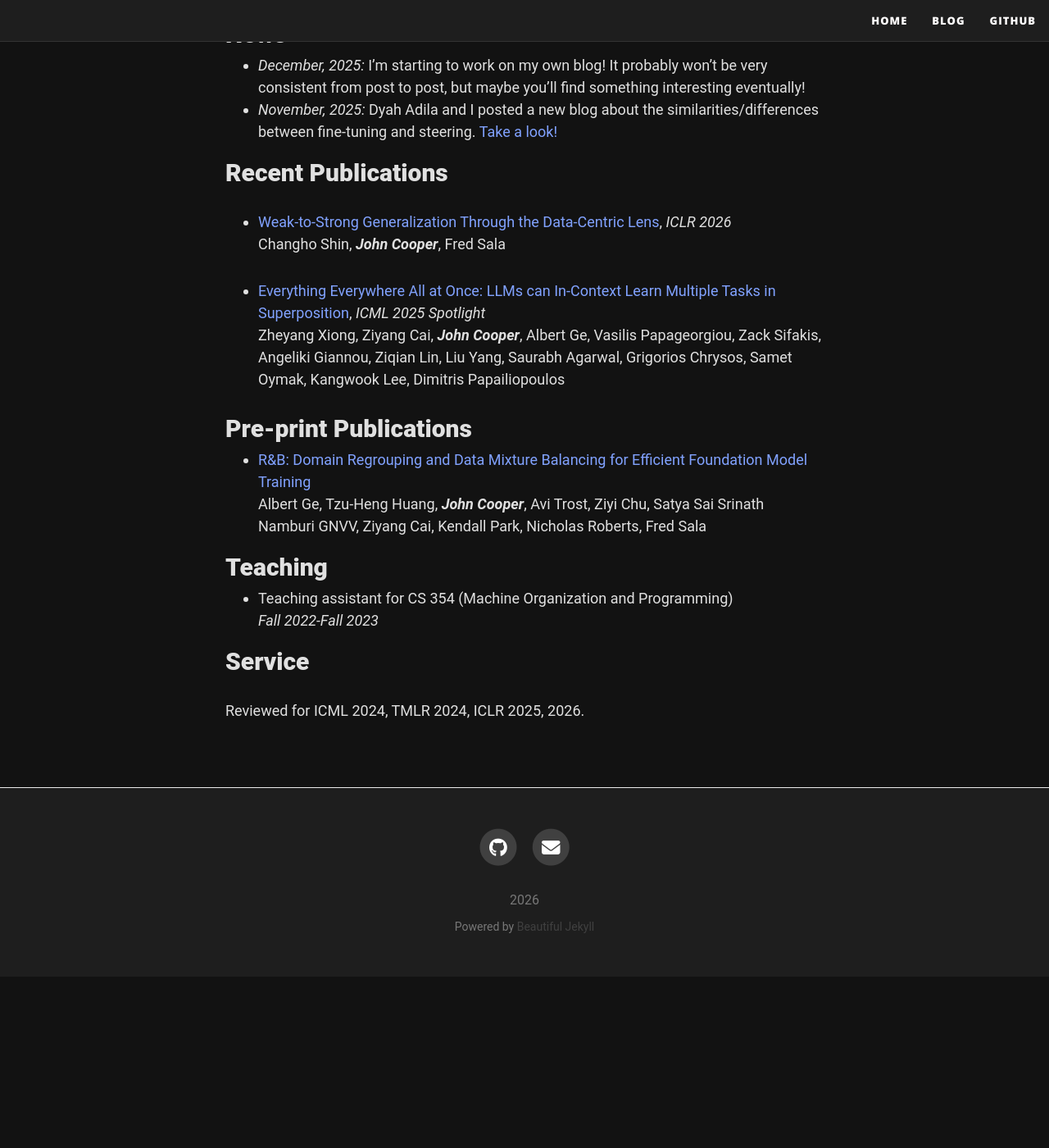
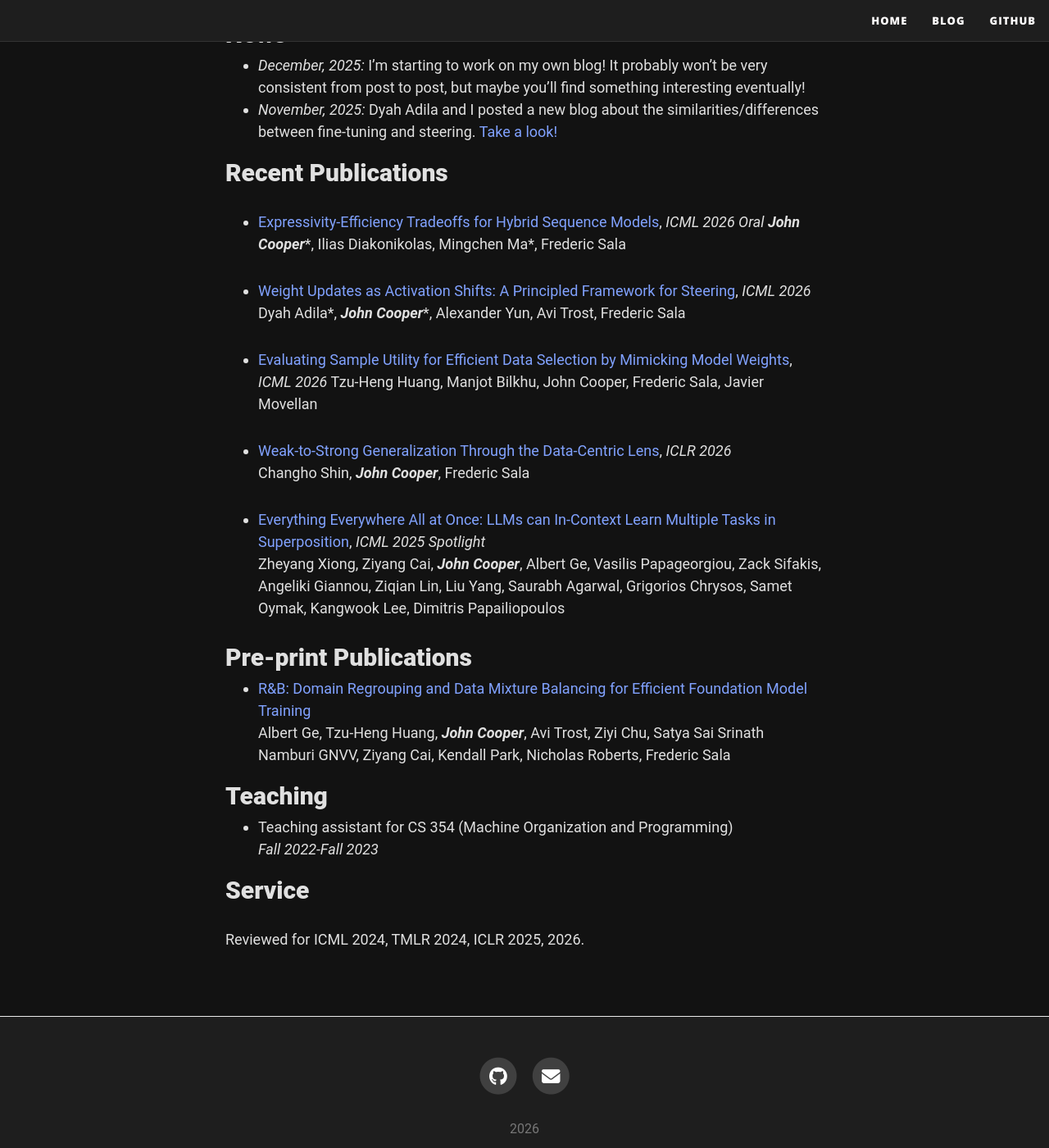
Before and after one commit to jfcooper2/jfcooper2.github.io, a Jekyll site: the page built from index.md, in a window 1280 px wide and 1400 px high, scrolled down 649 px. Shown: the whole window at 82% size. Built offline with Jekyll 4.4.1, drawn with Linux system fonts in a browser that asks for light colours; before the commit the page ends 1840 px from its top, so only the background shows below that.

Commit message:
New papers

```diff
--- a/index.md
+++ b/index.md
@@ -24,8 +24,17 @@ I am particularly fond of theoretical machine learning and mechanistic interpret
 
 ## Recent Publications
 
+* [Expressivity-Efficiency Tradeoffs for Hybrid Sequence Models](https://arxiv.org/abs/2603.08859){:target="_blank"}, *ICML 2026 Oral*
+***John Cooper***\*, Ilias Diakonikolas, Mingchen Ma\*, Frederic Sala
+
+* [Weight Updates as Activation Shifts: A Principled Framework for Steering](https://arxiv.org/abs/2603.00425){:target="_blank"}, *ICML 2026*
+Dyah Adila\*, ***John Cooper***\*, Alexander Yun, Avi Trost, Frederic Sala
+
+* [Evaluating Sample Utility for Efficient Data Selection by Mimicking Model Weights](https://arxiv.org/abs/2501.06708){:target="_blank"}, *ICML 2026*
+Tzu-Heng Huang, Manjot Bilkhu, John Cooper, Frederic Sala, Javier Movellan
+
 * [Weak-to-Strong Generalization Through the Data-Centric Lens](https://arxiv.org/abs/2412.03881){:target="_blank"}, *ICLR 2026*
-Changho Shin, ***John Cooper***, Fred Sala
+Changho Shin, ***John Cooper***, Frederic Sala
 
 * [Everything Everywhere All at Once: LLMs can In-Context Learn Multiple Tasks in Superposition](https://arxiv.org/abs/2410.05603){:target="_blank"}, *ICML 2025 Spotlight*
 Zheyang Xiong, Ziyang Cai, ***John Cooper***, Albert Ge, Vasilis Papageorgiou, Zack Sifakis, Angeliki Giannou, Ziqian Lin, Liu Yang, Saurabh Agarwal, Grigorios Chrysos, Samet Oymak, Kangwook Lee, Dimitris Papailiopoulos
@@ -34,7 +43,7 @@ Zheyang Xiong, Ziyang Cai, ***John Cooper***, Albert Ge, Vasilis Papageorgiou, Z
 ## Pre-print Publications
 
 * [R&B: Domain Regrouping and Data Mixture Balancing for Efficient Foundation Model Training](https://arxiv.org/abs/2505.00358){:target="_blank"}
-Albert Ge, Tzu-Heng Huang, ***John Cooper***, Avi Trost, Ziyi Chu, Satya Sai Srinath Namburi GNVV, Ziyang Cai, Kendall Park, Nicholas Roberts, Fred Sala
+Albert Ge, Tzu-Heng Huang, ***John Cooper***, Avi Trost, Ziyi Chu, Satya Sai Srinath Namburi GNVV, Ziyang Cai, Kendall Park, Nicholas Roberts, Frederic Sala
 
 
 ## Teaching
```
